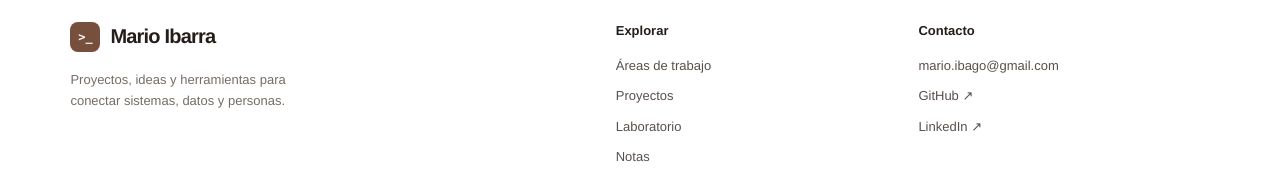
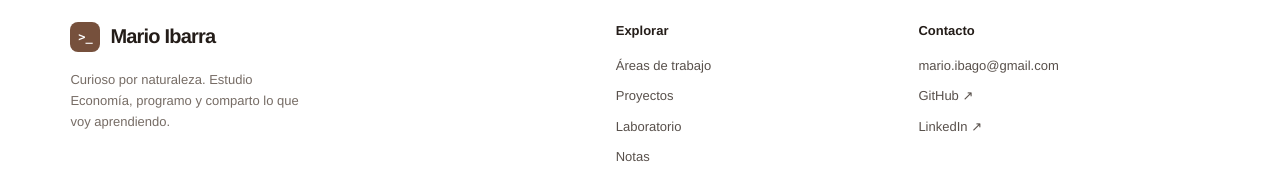
Before and after one commit to MarioIbago/marioibarra.me, a Next.js app: page / in a window 1280 px wide. Shown: the part 5404-5583 px from the top of the page. Built offline with nearby package versions, Linux system fonts and the light colour scheme; a web font is replaced by a local one.

Commit message:
content(portfolio): make components/site-footer.tsx more personal and specific

```diff
--- a/components/site-footer.tsx
+++ b/components/site-footer.tsx
@@ -11,7 +11,7 @@ export function SiteFooter() {
     <footer className="site-footer">
       <div className="page-container">
         <div className="footer-main">
-          <div><Link className="brand" href="/"><span className="brand__mark" aria-hidden="true">&gt;_</span><span className="brand__name">Mario Ibarra</span></Link><p>Proyectos, ideas y herramientas para conectar sistemas, datos y personas.</p></div>
+          <div><Link className="brand" href="/"><span className="brand__mark" aria-hidden="true">&gt;_</span><span className="brand__name">Mario Ibarra</span></Link><p>Curioso por naturaleza. Estudio Economía, programo y comparto lo que voy aprendiendo.</p></div>
           <nav className="footer-nav" aria-label="Navegación del pie de página"><strong>Explorar</strong>{footerLinks.map((link) => <Link href={link.href} key={link.href}>{link.label}</Link>)}</nav>
           <div className="footer-contact"><strong>Contacto</strong><a href={'mailto:' + contactEmail}>{contactEmail}</a><a href="https://github.com/MarioIbago" target="_blank" rel="noreferrer">GitHub ↗</a><a href={linkedInUrl} target="_blank" rel="noreferrer">LinkedIn ↗</a></div>
         </div>
```
